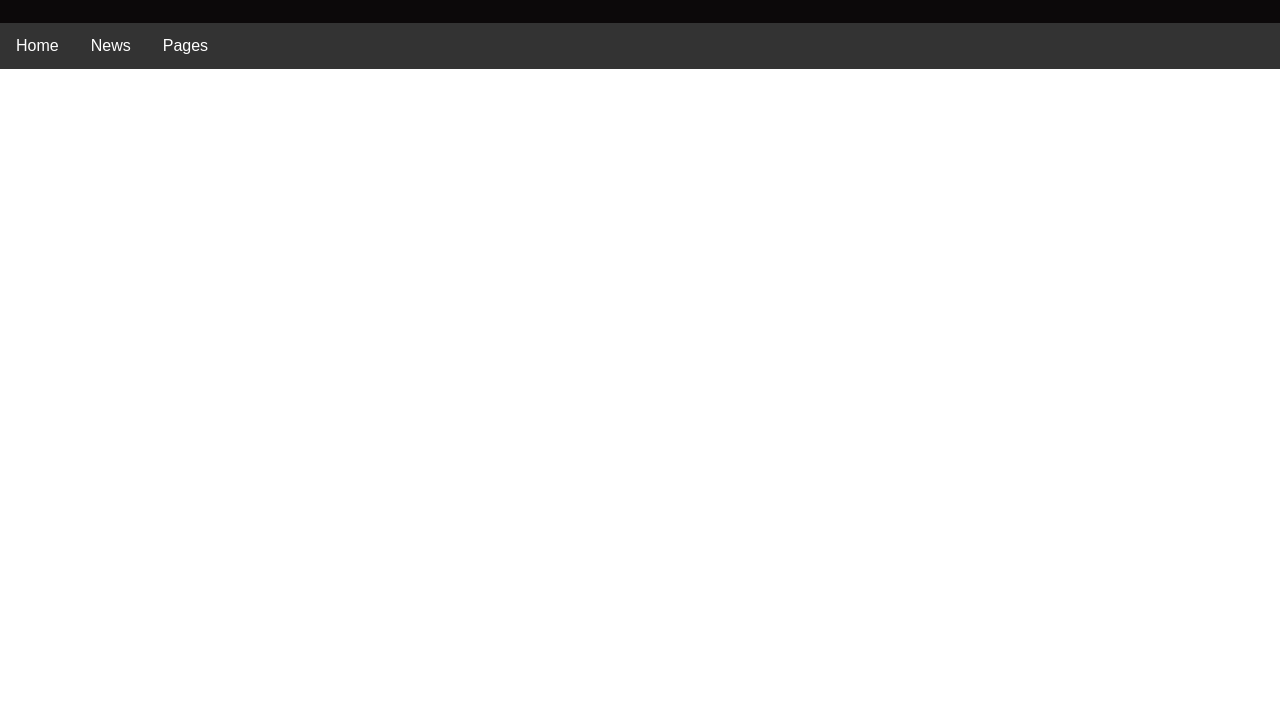
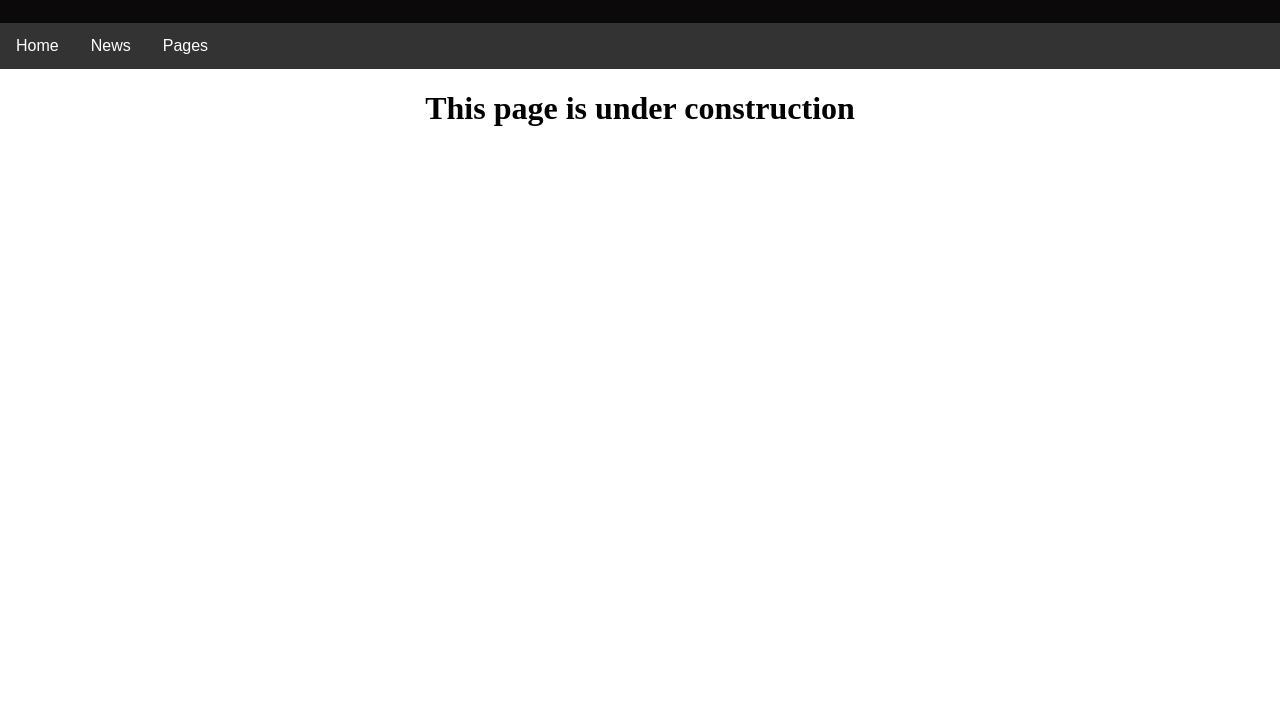
Before and after one commit to zsheley/Games, a plain HTML site: page index.html in a window 1280 px wide. Shown: the part 89-800 px from the top of the page. Drawn offline with Linux system fonts and the light colour scheme.

Commit message:
Update index.html

```diff
--- a/index.html
+++ b/index.html
@@ -108,7 +108,7 @@
 
 </head>
 
-
+      <h1><center>This page is under construction</center></h1>
 
 </body>
 </html>
```
